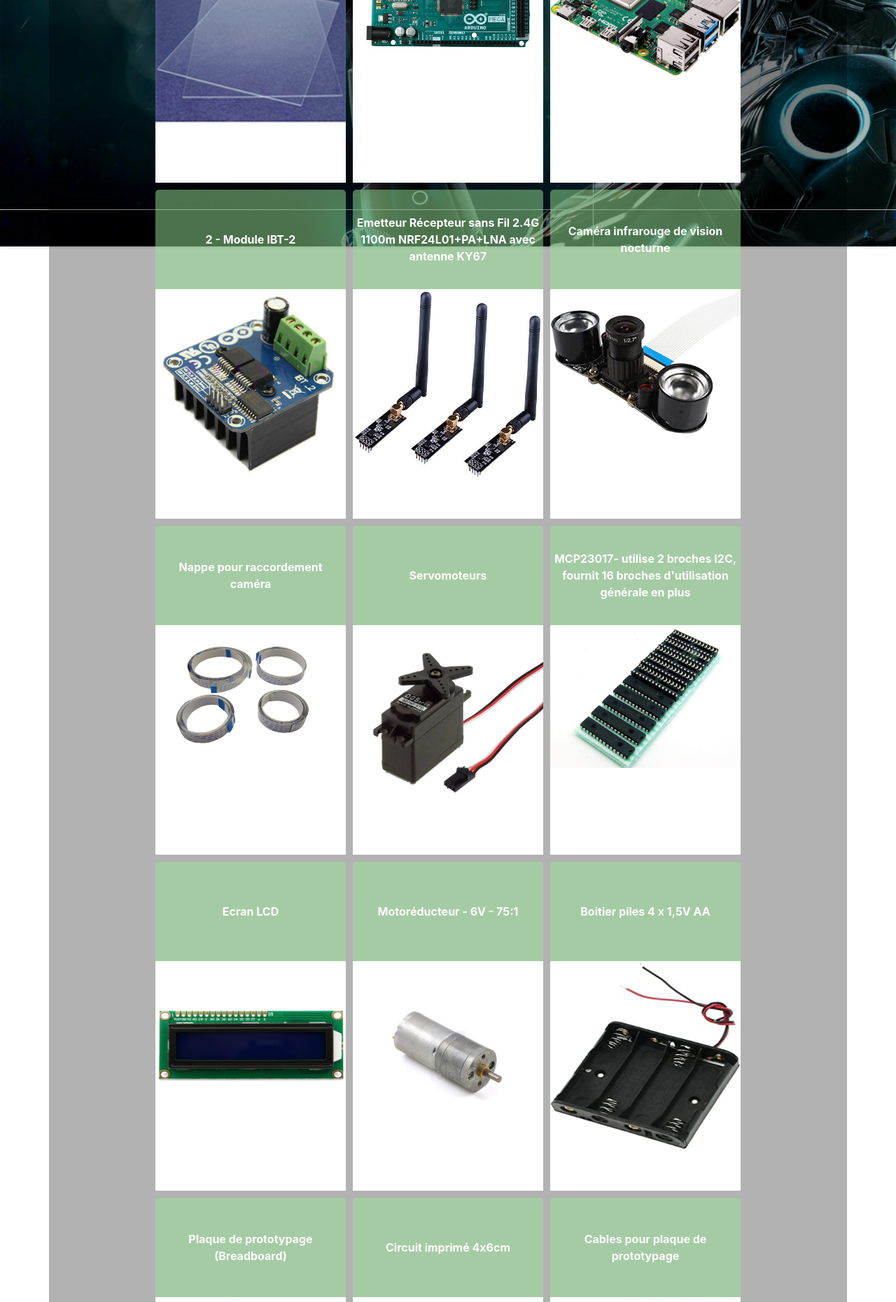
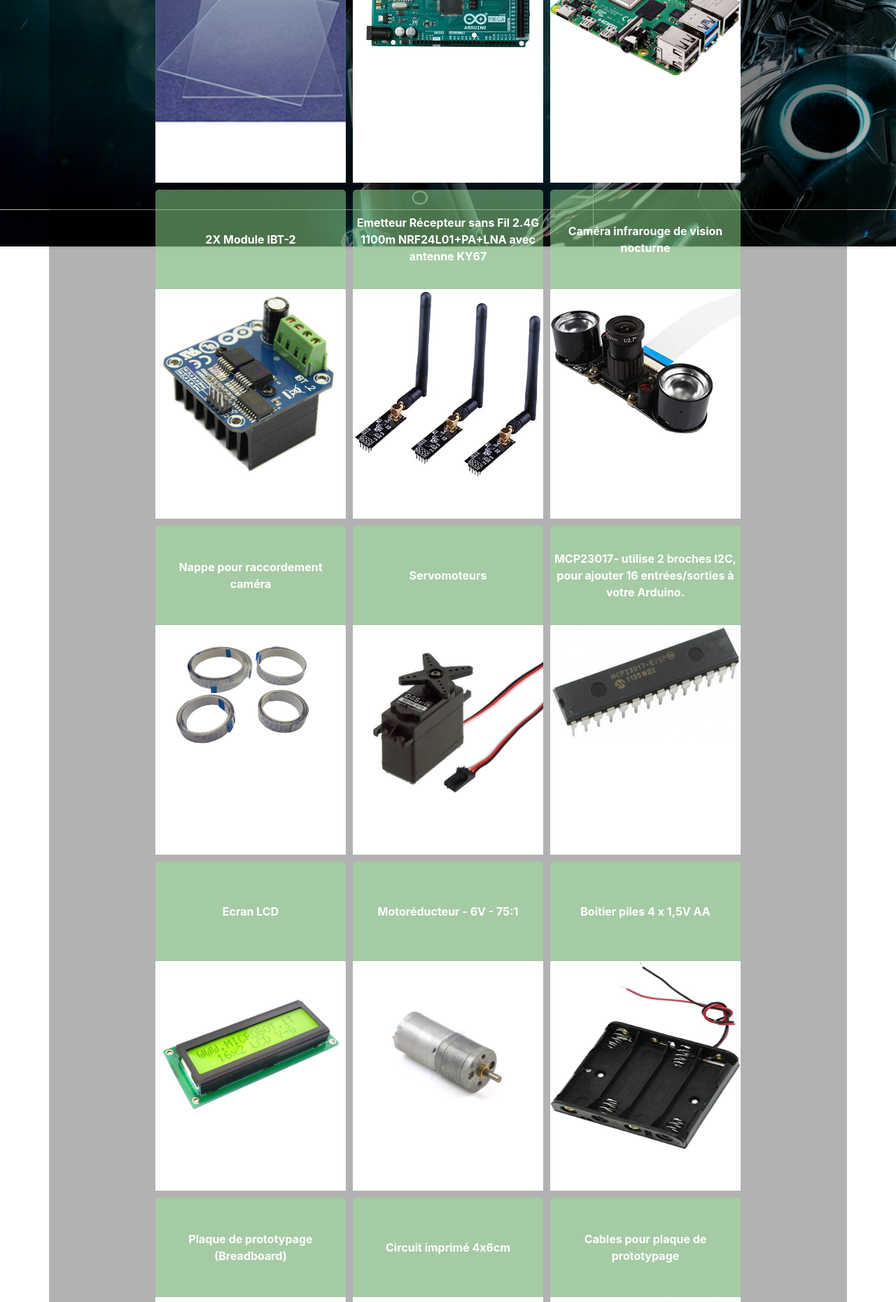
Before and after one commit to ricou12/robotique, a Jekyll site: the page built from vehicule-composants.markdown, in a window 1280 px wide. Shown: the part 548-2408 px from the top of the page at 70% size. Built offline with Jekyll 4.4.1, drawn with Linux system fonts in a browser that asks for light colours.

```diff
--- a/_layouts/telecom-code.html
+++ b/_layouts/telecom-code.html
@@ -16,6 +16,9 @@ title: Code source de la télécommande
     <section class="container text-white mt-4 bgColor--blueLight rounded">
         <pre class="text-white container-code p-4" id="telecommande">
 <span class="colorGreen">
+
+
+
 TELECOMMANDE.ino
 Brochage pour l'emetteur et le recpteur MODULE NRF24L04
 Broches utilisées pour le MEGA 2560
--- a/_layouts/vehicule-composants.html
+++ b/_layouts/vehicule-composants.html
@@ -17,165 +17,205 @@ title: Pièces du Véhicule
 
     <section class="container text-white mt-4">
         <section class="row rounded p-4">
-            <section class="row composant">
-                <div class="rc-card">
-                    <div class="rc-card__text">
+            <section class="col-12 composant">
+                <!-- CARTE -->
+                <div class="rc-carte">
+                    <div class="rc-carte__titre">
                         Plaque de plexiglass
                     </div>
-                    <div class="rc-card__image">
-                        <img src="assets/img/composants/pexi.png" alt="Pexiglass">
+                    <div class="rc-carte__image">
+                        <img src="assets/img/composants/pexi.png" alt="Plaque de plexiglass">
                     </div>
                 </div>
-            <div class="rc-card">
-                    <div class="rc-card__text">
+
+                <!-- CARTE -->
+                <div class="rc-carte">
+                    <div class="rc-carte__titre">
                         Arduino Mega
                     </div>
-                    <div class="rc-card__image">
+                    <div class="rc-carte__image">
                         <img src="assets/img/composants/arduino-mega.jpg" alt="Arduino Mega">
                     </div>
                 </div>
-                <div class="rc-card">
-                    <div class="rc-card__text">
+
+                <!-- CARTE -->
+                <div class="rc-carte">
+                    <div class="rc-carte__titre">
                         Raspberry
                     </div>
-                    <div class="rc-card__image">
+                    <div class="rc-carte__image">
                         <img src="assets/img/composants/raspberry.jpg" alt="Raspberry">
                     </div>
                 </div>
-                <div class="rc-card">
-                    <div class="rc-card__text">
-                        2 - Module IBT-2
+
+                <!-- CARTE -->
+                <div class="rc-carte">
+                    <div class="rc-carte__titre">
+                        2X Module IBT-2
                     </div>
-                    <div class="rc-card__image">
-                        <img src="assets/img/composants/ibt2.jpg" alt="Module IBT-2">
+                    <div class="rc-carte__image">
+                        <img src="assets/img/composants/ibt2.jpg" alt="2X Module IBT-2">
                     </div>
                 </div>
-                <div class="rc-card">
-                    <div class="rc-card__text">
+
+                <!-- CARTE -->
+                <div class="rc-carte">
+                    <div class="rc-carte__titre">
                         Emetteur Récepteur sans Fil 2.4G 1100m NRF24L01+PA+LNA avec antenne KY67
                     </div>
-                    <div class="rc-card__image">
-                        <img src="assets/img/composants/emetteur-recepteur.jpg" alt="Emetteur Récepteur sans Fil 2.4G">
+                    <div class="rc-carte__image">
+                        <a href="{{'./telecom-configRadio.html' | relative_url }}">
+                            <img src="assets/img/composants/emetteur-recepteur.jpg" alt="Emetteur Récepteur sans Fil 2.4G 1100m NRF24L01+PA+LNA avec antenne KY67">
+                        </a>
                     </div>
                 </div>
-                <div class="rc-card">
-                    <div class="rc-card__text">
+
+                <!-- CARTE -->
+                <div class="rc-carte">
+                    <div class="rc-carte__titre">
                         Caméra infrarouge de vision nocturne
                     </div>
-                    <div class="rc-card__image">
-                        <img src="assets/img/composants/camera.jpg" alt="Camera infrarouge">
+                    <div class="rc-carte__image">
+                        <img src="assets/img/composants/camera.jpg" alt="Caméra infrarouge de vision nocturne">
                     </div>
                 </div>
-                <div class="rc-card">
-                    <div class="rc-card__text">
+
+                <!-- CARTE -->
+                <div class="rc-carte">
+                    <div class="rc-carte__titre">
                         Nappe pour raccordement caméra
                     </div>
-                    <div class="rc-card__image">
-                        <img src="assets/img/composants/nappe.jpg" alt="Nappe pour Camera">
+                    <div class="rc-carte__image">
+                        <img src="assets/img/composants/nappe.jpg" alt="Nappe pour raccordement caméra">
                     </div>
                 </div>
-                <div class="rc-card">
-                    <div class="rc-card__text">
+
+                <!-- CARTE -->
+                <div class="rc-carte">
+                    <div class="rc-carte__titre">
                         Servomoteurs
                     </div>
-                    <div class="rc-card__image">
+                    <div class="rc-carte__image">
                         <img src="assets/img/composants/servomoteur.jpg" alt="Servomoteurs">
                     </div>
                 </div>
-                <div class="rc-card">
-                    <div class="rc-card__text">
-                        MCP23017- utilise 2 broches I2C, fournit 16 broches d'utilisation générale en plus
+
+                <!-- CARTE -->
+                <div class="rc-carte">
+                    <div class="rc-carte__titre">
+                        MCP23017- utilise 2 broches I2C, pour ajouter 16 entrées/sorties à votre Arduino.
                     </div>
-                    <div class="rc-card__image">
-                        <img src="assets/img/composants/MCP23017.jpg" alt=" MCP23017">
+                    <div class="rc-carte__image">
+                        <img src="assets/img/composants/MCP23017-chip.jpg" alt="MCP23017">
                     </div>
                 </div>
-                <div class="rc-card">
-                    <div class="rc-card__text">
+
+                <!-- CARTE -->
+                <div class="rc-carte">
+                    <div class="rc-carte__titre">
                         Ecran LCD
                     </div>
-                    <div class="rc-card__image">
-                        <img src="assets/img/composants/ecran-LCD.jpg" alt="Ecran LCD">
+                    <div class="rc-carte__image">
+                        <img src="assets/img/composants/afficheur-lcd.jpg" alt="Ecran LCD">
                     </div>
                 </div>
-                <div class="rc-card">
-                    <div class="rc-card__text">
+
+                <!-- CARTE -->
+                <div class="rc-carte">
+                    <div class="rc-carte__titre">
                         Motoréducteur - 6V - 75:1
                     </div>
-                    <div class="rc-card__image">
-                        <img src="assets/img/composants/motoreducteur.jpg" alt="Ecran LCD">
+                    <div class="rc-carte__image">
+                        <img src="assets/img/composants/motoreducteur.jpg" alt="Motoréducteur - 6V - 75:1">
                     </div>
                 </div>
-                <div class="rc-card">
-                    <div class="rc-card__text">
+
+                <!-- CARTE -->
+                <div class="rc-carte">
+                    <div class="rc-carte__titre">
                         Boitier piles 4 x 1,5V AA
                     </div>
-                    <div class="rc-card__image">
-                        <img src="assets/img/composants/boitier-piles.jpg" alt="Ecran LCD">
+                    <div class="rc-carte__image">
+                        <img src="assets/img/composants/boitier-piles.jpg" alt="Boitier piles 4 x 1,5V AA">
                     </div>
                 </div>
-                <div class="rc-card">
-                    <div class="rc-card__text">
+
+                <!-- CARTE -->
+                <div class="rc-carte">
+                    <div class="rc-carte__titre">
                         Plaque de prototypage (Breadboard)
                     </div>
-                    <div class="rc-card__image">
-                        <img src="assets/img/composants/breadboard.jpg" alt="Circuit imprimé">
+                    <div class="rc-carte__image">
+                        <img src="assets/img/composants/breadboard.jpg" alt="Plaque de prototypage (Breadboard)">
                     </div>
                 </div>
-                <div class="rc-card">
-                    <div class="rc-card__text">
+
+                <!-- CARTE -->
+                <div class="rc-carte">
+                    <div class="rc-carte__titre">
                         Circuit imprimé 4x6cm
                     </div>
-                    <div class="rc-card__image">
-                        <img src="assets/img/composants/plaquesasouder.png" alt="Circuit imprimé">
+                    <div class="rc-carte__image">
+                        <img src="assets/img/composants/plaquesasouder.png" alt="Circuit imprimé 4x6cm">
                     </div>
                 </div>
-                <div class="rc-card">
-                    <div class="rc-card__text">
+
+                <!-- CARTE -->
+                <div class="rc-carte">
+                    <div class="rc-carte__titre">
                         Cables pour plaque de prototypage
                     </div>
-                    <div class="rc-card__image">
+                    <div class="rc-carte__image">
                         <img src="assets/img/composants/cable.png" alt="Cables pour plaque de prototypage">
                     </div>
                 </div>
-                <div class="rc-card">
-                    <div class="rc-card__text">
+
+                <!-- CARTE -->
+                <div class="rc-carte">
+                    <div class="rc-carte__titre">
                         Potentiomètres
                     </div>
-                    <div class="rc-card__image">
+                    <div class="rc-carte__image">
                         <img src="assets/img/composants/potentiometre.png" alt="Potentiomètres">
                     </div>
                 </div>
-                <div class="rc-card">
-                    <div class="rc-card__text">
+
+                <!-- CARTE -->
+                <div class="rc-carte">
+                    <div class="rc-carte__titre">
                         Boutons pour potentiomètres
                     </div>
-                    <div class="rc-card__image">
+                    <div class="rc-carte__image">
                         <img src="assets/img/composants/Boutons-potentiometre.jpg" alt="Boutons pour potentiomètres">
                     </div>
                 </div>
 
-                <div class="rc-card">
-                    <div class="rc-card__text">
+                <!-- CARTE -->
+                <div class="rc-carte">
+                    <div class="rc-carte__titre">
                         Résistances
                     </div>
-                    <div class="rc-card__image">
+                    <div class="rc-carte__image">
                         <img src="assets/img/composants/resistances.png" alt="Résistances">
                     </div>
                 </div>
-                <div class="rc-card">
-                    <div class="rc-card__text">
+
+                <!-- CARTE -->
+                <div class="rc-carte">
+                    <div class="rc-carte__titre">
                         Led
                     </div>
-                    <div class="rc-card__image">
+                    <div class="rc-carte__image">
                         <img src="assets/img/composants/led.png" alt="Led">
                     </div>
                 </div>
-                <div class="rc-card">
-                    <div class="rc-card__text">
+
+                <!-- CARTE -->
+                <div class="rc-carte">
+                    <div class="rc-carte__titre">
                         Pin strip Reglette a broches
                     </div>
-                    <div class="rc-card__image">
+                    <div class="rc-carte__image">
                         <img src="assets/img/composants/broches.png" alt="Pin strip Reglette a broches">
                     </div>
                 </div>
--- a/_sass/rc-card.scss
+++ b/_sass/rc-card.scss
@@ -1,14 +1,14 @@
 /* COMPOSANTS */
 
 
-.rc-card{
+.rc-carte{
     display: flex;
     flex-direction: column;
     width: 17rem;
     margin: 5px;
 }
 
-.rc-card__text{
+.rc-carte__titre{
     display: flex;
     justify-content: center;
     align-items: center;
@@ -20,12 +20,12 @@
     border-radius: 5px 5px 0 0;
 }
 
-.rc-card__image{
+.rc-carte__image{
     height: 100%;
     background-color: white;
 }
 
-.rc-card img{
+.rc-carte img{
     width: 100%;
     max-height:270px;
 }
```
Also changed, not shown: _includes/modal-image.html (added, +41 -0 lines), _includes/modal-info.html (added, +38 -0 lines), _layouts/Robotique.html (+12 -2 lines), _layouts/telecom-composant.html (+50 -38 lines), _layouts/telecom-configRadio.html (+10 -23 lines), assets/img/composants/MCP23017-chip.jpg (added), assets/img/composants/afficheur-lcd.jpg (added).
